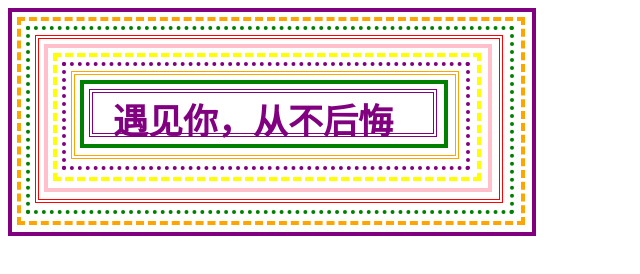
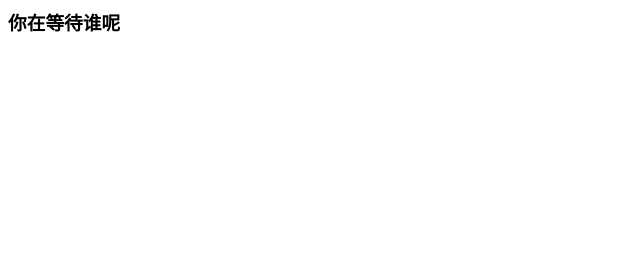
Before and after one commit to bowayX/bowayX.github.io, a plain HTML site: page index.html in a window 1280 px wide. Shown: the whole page, without its empty margins (0-640 px from the left). Drawn offline with Linux system fonts and the light colour scheme.

Commit message:
Update index.html

```diff
--- a/index.html
+++ b/index.html
@@ -1,103 +1 @@
-<!DOCTYPE HTML PUBLIC "-//W3C//DTD HTML 4.01 Transitional//EN" "http://www.w3.org/TR/html4/loose.dtd">
-<html>
- <head>
-  <title> New Document </title>
-  <meta name="Generator" content="EditPlus">
-  <meta name="Author" content="">
-  <meta name="Keywords" content="">
-  <meta name="Description" content="">
-  <style type="text/css">
-.ma{
-	width:520px;
-	height:220px;
-	border:4px solid purple;
-}
-.ms{
-	width:500px;
-	height:200px;
-	border:4px dashed orange;
-	margin:5px;
-}
-.md{
-	width:480px;
-	height:180px;
-	border:4px dotted green;
-	margin:5px;
-}
-.mf{
-	width:460px;
-	height:160px;
-	border:4px double red;
-	margin:5px;
-}
-.mg{
-	width:440px;
-	height:140px;
-	border:4px solid pink;
-	margin:5px;
-}
-.mh{
-	width:420px;
-	height:120px;
-	border:4px dashed yellow;
-	margin:5px;
-}
-.mj{
-	width:400px;
-	height:100px;
-	border:4px dotted purple;
-	margin:5px;
-}
-.mk{
-	width:380px;
-	height:80px;
-	border:4px double orange;
-	margin:5px;
-}
-.ml{
-	width:360px;
-	height:60px;
-	border:4px solid green;
-	margin:5px;
-}
-.mq{
-	width:340px;
-	height:40px;
-	border:4px double purple;
-	margin:5px;
-}
-.love{
-	font-size:35px;
-	font-weight:italic;
-	font-weight:bold;
-	font-family:"楷体";
-	color:purple;
-	padding-left:20px;
-}
-  </style>
- </head>
-
- <body>
-  <div id="" class="ma">
-   <div id="" class="ms">
-	<div id="" class="md">
-	 <div id="" class="mf">
-	  <div id="" class="mg">
-	   <div id="" class="mh">
-		<div id="" class="mj">
-		 <div id="" class="mk">
-		  <div id="" class="ml">
-		   <div id="" class="mq">
-			<span class="love">遇见你，从不后悔</span>
-		   </div>
-		  </div>
-		 </div>
-		</div>
-	   </div>
-	  </div>
-	 </div>
-	</div>
-   </div>
-  </div>
- </body>
-</html>
+<h3>你在等待谁呢</h3>
```
